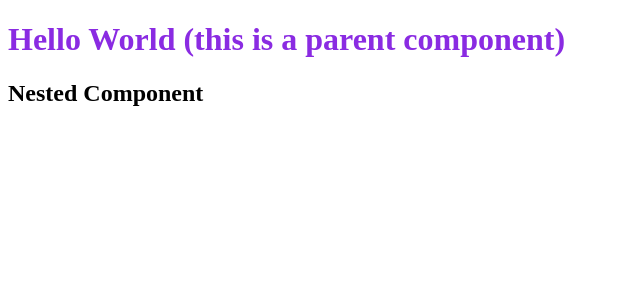
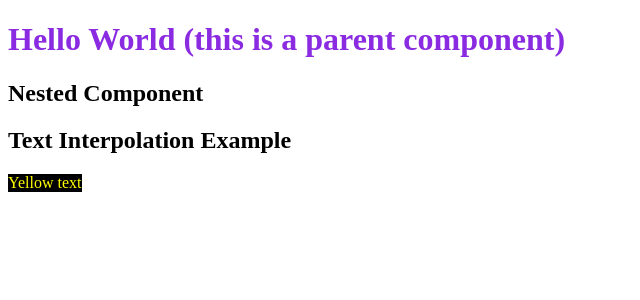
Before and after one commit to marita703/vuejscurse, a Vue app: page / in a window 1280 px wide. Shown: the top 300 px of the page, without its empty margins (0-640 px from the left). Built offline with nearby package versions, Linux system fonts and the light colour scheme.

Commit message:
text interpolation

```diff
--- a/src/components/HelloWorld.vue
+++ b/src/components/HelloWorld.vue
@@ -2,6 +2,7 @@
 
 <script setup>
 import NestedComponent from '@/components/NestedComponent.vue'
+import TextInterpolation from '@/components/TextInterpolation.vue'
 console.log('Hello World')
 </script>
 
@@ -10,6 +11,7 @@ console.log('Hello World')
 <template>
   <h1>Hello World (this is a parent component)</h1>
   <NestedComponent />
+  <TextInterpolation />
 </template>
 <!-- Css -->
 
--- /dev/null
+++ b/src/components/TextInterpolation.vue
@@ -0,0 +1,21 @@
+<!-- JS -->
+
+<script setup>
+const myMessage = 'Yellow text '
+</script>
+
+<!-- Html -->
+<template>
+  <h2>Text Interpolation Example</h2>
+  <p>{{ myMessage }}</p>
+</template>
+
+<!-- Css -->
+
+<style>
+p {
+  max-width: fit-content;
+  background-color: black;
+  color: yellow;
+}
+</style>
```
